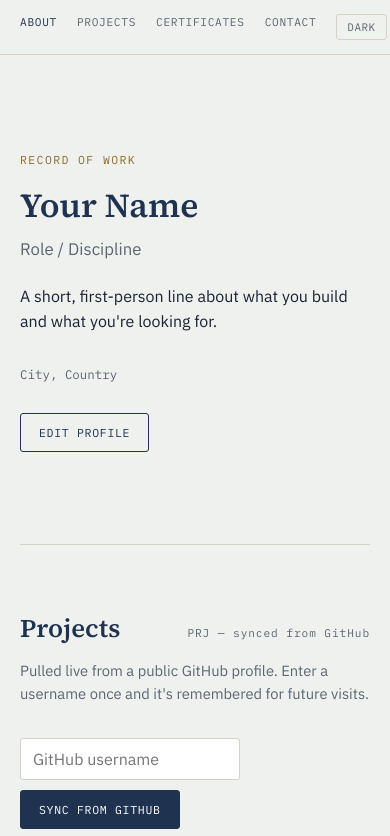
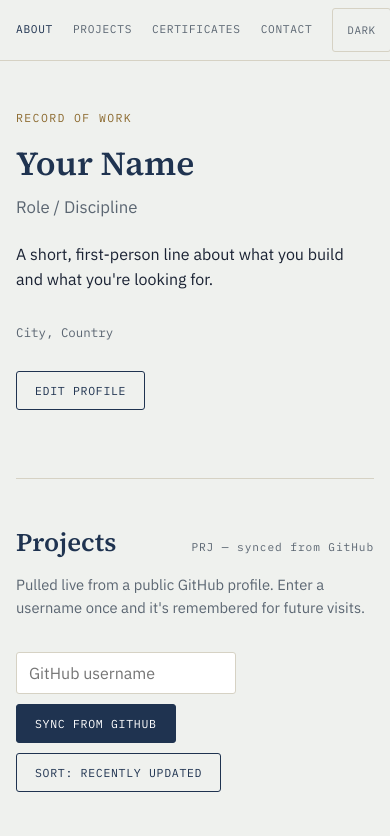
Before and after one commit to Dev6570/portfolio-site, a website: page index.html in a window 390 px wide. Shown: the top 836 px of the page. Drawn offline with Linux system fonts and the light colour scheme.

Commit message:
Fix mobile layout: cert thumbnail grid placement, section-note overlap, touch targets, hero padding

```diff
--- a/styles.css
+++ b/styles.css
@@ -118,13 +118,13 @@
   section.record-section{padding:64px 0; border-bottom:1px solid var(--line);}
   section.record-section:last-of-type{border-bottom:none;}
   .section-head{
-    display:flex; align-items:baseline; justify-content:space-between; gap:16px; margin-bottom:36px; flex-wrap:wrap;
+    display:flex; align-items:baseline; justify-content:space-between; gap:16px; margin-bottom:12px; flex-wrap:wrap;
   }
   .section-title{
     font-family:var(--serif); font-size:1.6rem; font-weight:600; color:var(--navy); margin:0;
   }
   .section-code{font-family:var(--mono); font-size:0.7rem; color:var(--slate); letter-spacing:0.08em;}
-  .section-note{color:var(--slate); font-size:0.92rem; margin-top:-24px; margin-bottom:32px; max-width:560px;}
+  .section-note{color:var(--slate); font-size:0.92rem; margin-top:0; margin-bottom:32px; max-width:560px;}
 
   /* ============ Controls ============ */
   .control-row{display:flex; gap:10px; flex-wrap:wrap; align-items:center; margin-bottom:28px;}
@@ -240,13 +240,30 @@
     .rail{display:none;}
     main{margin-left:0;}
     .top-bar{
-      display:flex; position:sticky; top:0; background:var(--paper); border-bottom:1px solid var(--line);
-      z-index:50; overflow-x:auto; padding:14px 20px; gap:20px;
+      display:flex; align-items:center; position:sticky; top:0; background:var(--paper); border-bottom:1px solid var(--line);
+      z-index:50; overflow-x:auto; padding:8px 20px; gap:20px;
     }
-    .top-bar a{font-family:var(--mono); font-size:0.7rem; text-transform:uppercase; letter-spacing:0.06em; color:var(--slate); text-decoration:none; white-space:nowrap;}
+    .top-bar a{
+      font-family:var(--mono); font-size:0.7rem; text-transform:uppercase; letter-spacing:0.06em; color:var(--slate);
+      text-decoration:none; white-space:nowrap;
+      display:inline-flex; align-items:center; min-height:44px;
+    }
     .top-bar a.active{color:var(--navy);}
+    .top-bar .theme-toggle{min-height:44px; padding:0 14px;}
     .wrap{padding:0 20px;}
     .record{grid-template-columns:56px 1fr;}
     .cert-record{grid-template-columns:56px 1fr;}
+    .cert-record .cert-thumb,
+    .cert-record .seal{
+      grid-column: 2;
+      margin-top:12px;
+    }
     .field-grid{grid-template-columns:1fr;}
   }
+
+  @media (max-width: 480px){
+    .hero{padding:48px 0 40px;}
+    section.record-section{padding:44px 0;}
+    .wrap{padding:0 16px;}
+    .top-bar{padding:8px 16px;}
+  }
```
